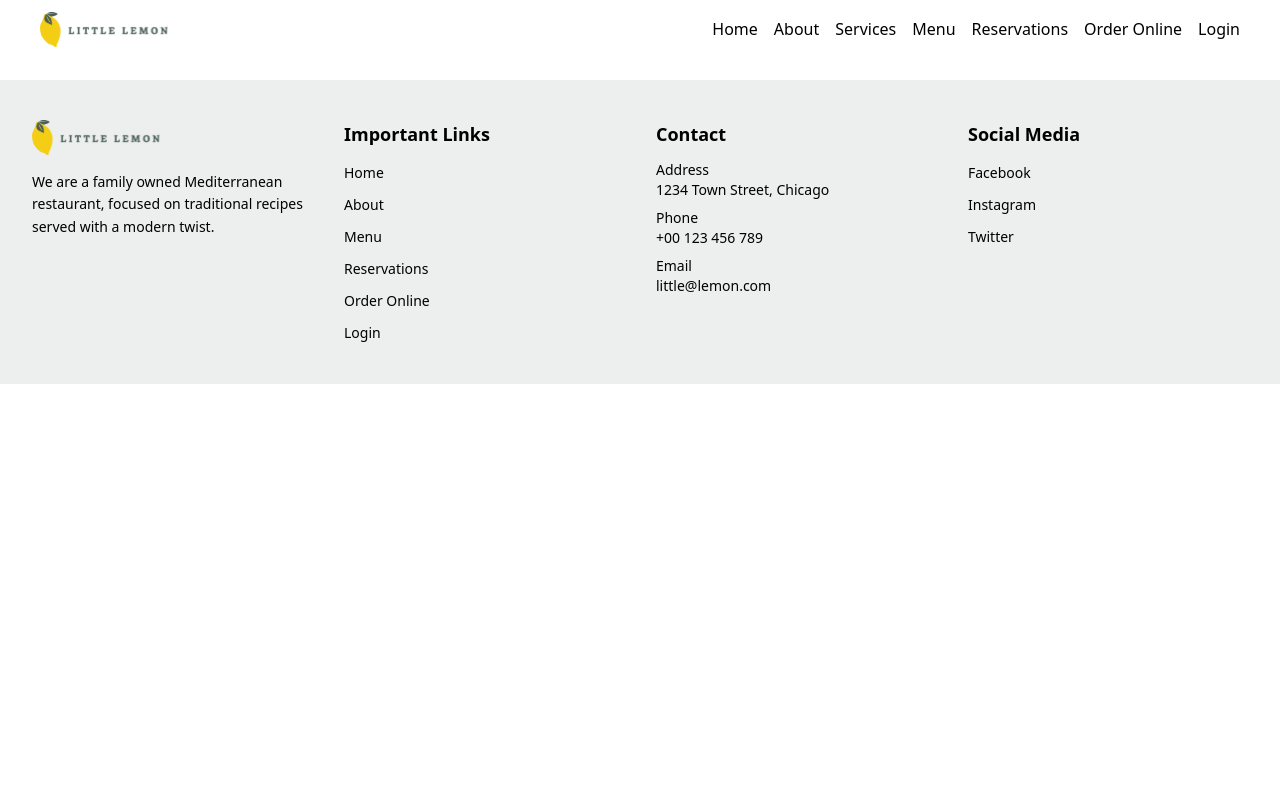
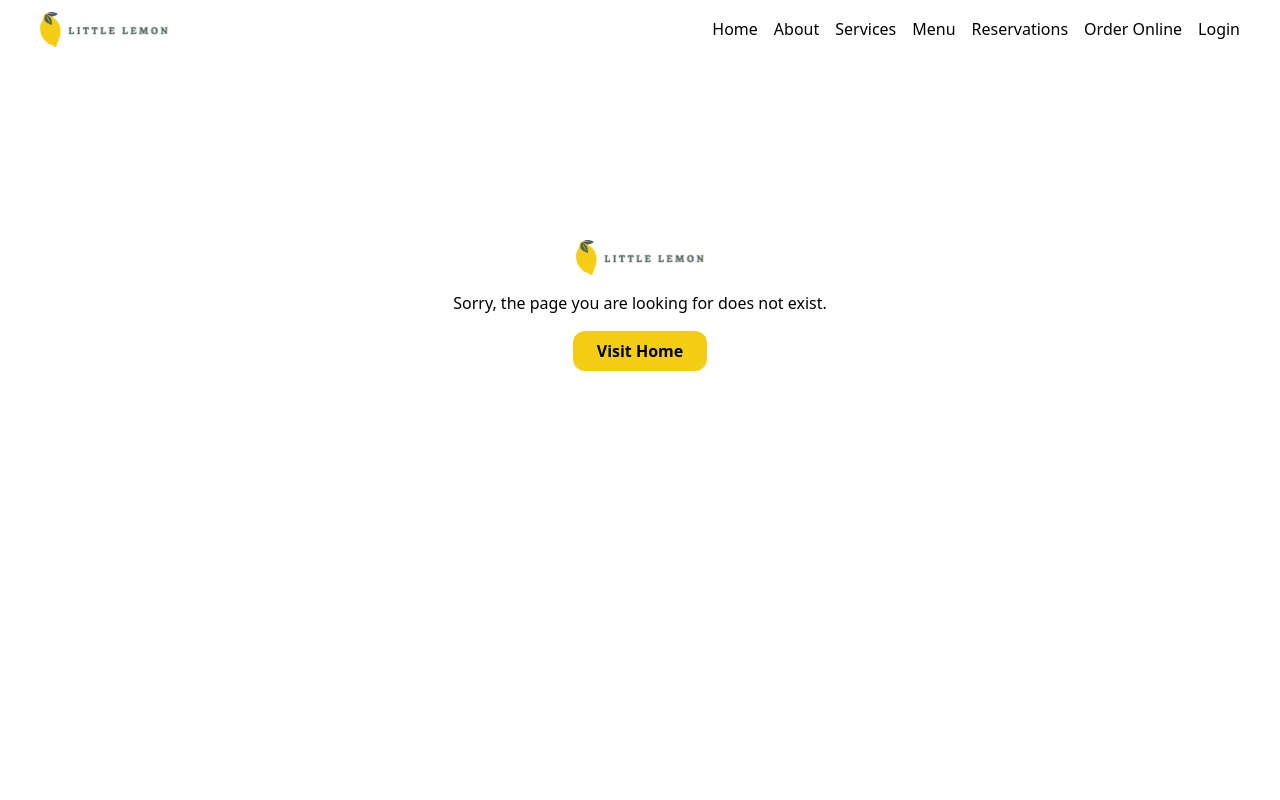
Before and after one commit to Aathif26/little-lemon, a React (Vite) app: page /menu in a window 1280 px wide. Shown: the top 800 px of the page. Built offline with nearby package versions, Linux system fonts and the light colour scheme.

Commit message:
Page Not Found Added

```diff
--- a/src/App.jsx
+++ b/src/App.jsx
@@ -3,6 +3,7 @@ import "./App.css";
 import Footer from "./components/Footer";
 import Navbar from "./components/Navbar";
 import Home from "./components/Home";
+import PageNotFound from "./components/PageNotFound";
 
 function App() {
   return (
@@ -10,6 +11,11 @@ function App() {
       <Navbar />
       <Routes>
         <Route path="/" element={<Home />} />
+        <Route path="/about" element={<PageNotFound />} />
+        <Route path="/menu" element={<PageNotFound />} />
+        <Route path="/services" element={<PageNotFound />} />
+        <Route path="/order-online" element={<PageNotFound />} />
+        <Route path="/login" element={<PageNotFound />} />
       </Routes>
       <Footer />
     </>
--- /dev/null
+++ b/src/components/PageNotFound.jsx
@@ -0,0 +1,16 @@
+import { useNavigate } from "react-router-dom";
+
+function PageNotFound() {
+    const navigate = useNavigate();
+  return (
+    <div className="flex flex-col items-center mt-40 h-screen">
+      <img src="/assets/Logo.svg" alt="Logo" className="w-32 mb-4" />
+      <p>Sorry, the page you are looking for does not exist.</p>
+      <button className="mt-4 px-6 py-2 bg-[#F4CE14] text-black font-bold rounded-xl transition cursor-pointer" onClick={() => navigate("/")}>
+        Visit Home
+      </button>
+    </div>
+  );
+}
+
+export default PageNotFound;
```
